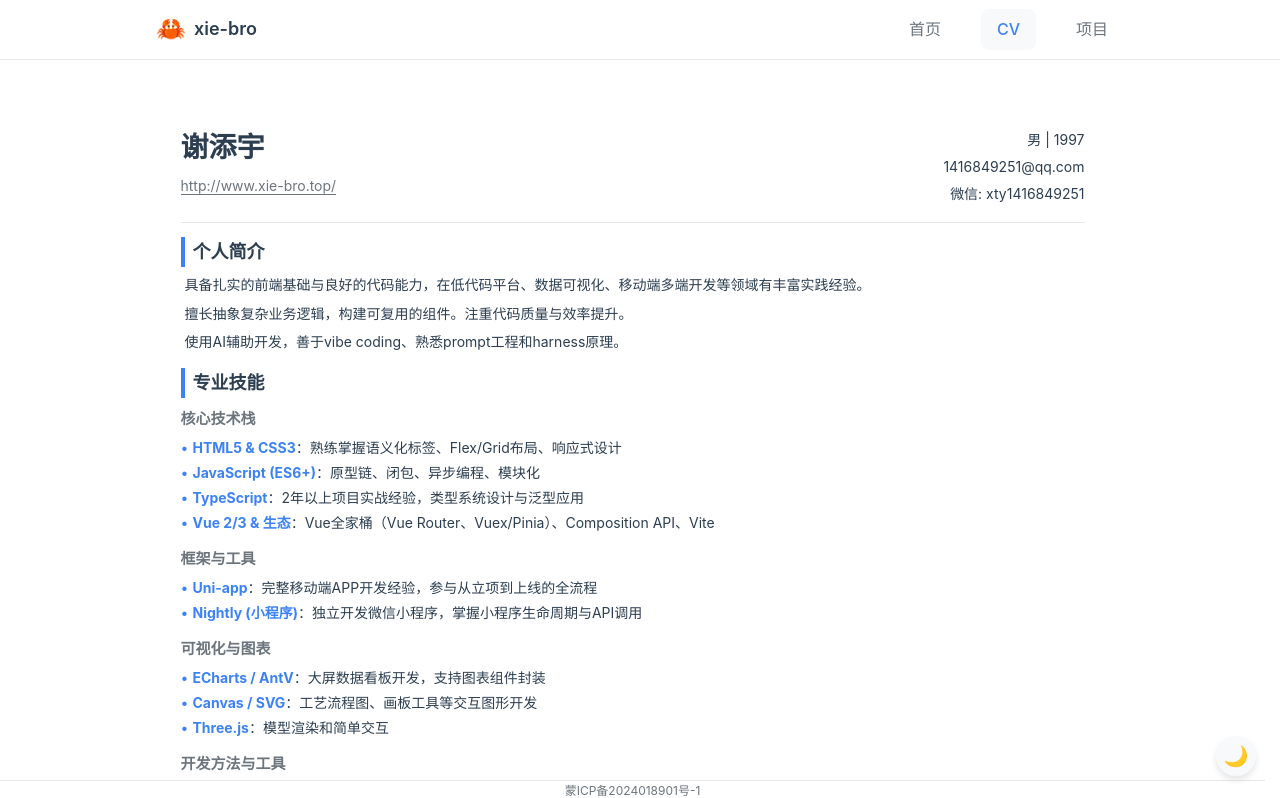
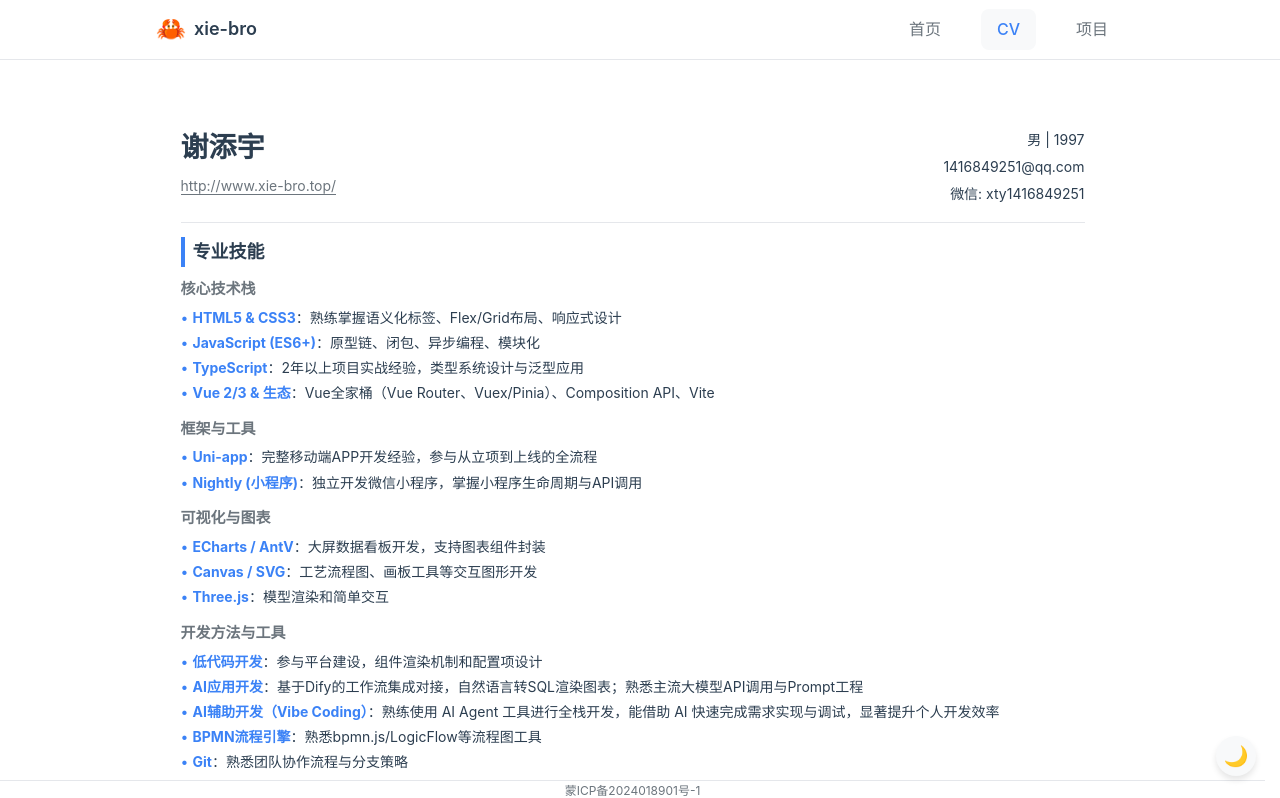
Before and after one commit to XXXXXie1997/personal-homepage, a Vue app: page /cv in a window 1280 px wide. Shown: the top 798 px of the page. Built offline with nearby package versions, Linux system fonts and the light colour scheme.

Commit message:
feat: showcase Drawer and simplify CV

```diff
--- a/src/views/CvView.vue
+++ b/src/views/CvView.vue
@@ -11,16 +11,6 @@
           <p>男 | 1997</p>
           <p>1416849251@qq.com</p>
           <p>微信: xty1416849251</p>
-        </div>
-      </section>
-
-      <!-- 个人简介 -->
-      <section class="summary">
-        <h3>个人简介</h3>
-        <div class="content">
-          <p>具备扎实的前端基础与良好的代码能力，在低代码平台、数据可视化、移动端多端开发等领域有丰富实践经验。</p>
-          <p>擅长抽象复杂业务逻辑，构建可复用的组件。注重代码质量与效率提升。</p>
-          <p>使用AI辅助开发，善于vibe coding、熟悉prompt工程和harness原理。</p>
         </div>
       </section>
 
@@ -332,20 +322,6 @@ strong {
   font-size: 14px;
 }
 
-/* 个人简介 */
-.summary {
-  margin-bottom: 0.8em;
-}
-
-.summary .content {
-  padding: 0 4px;
-}
-
-.summary p {
-  margin-bottom: 6px;
-  line-height: 1.6;
-}
-
 /* 专业技能 */
 .skills {
   margin-bottom: 0.8em;
--- a/src/views/ProjectsView.vue
+++ b/src/views/ProjectsView.vue
@@ -2,6 +2,13 @@
 import { ref } from 'vue'
 
 const projects = ref([
+  {
+    name: 'Drawer',
+    description: '支持 Windows 和 macOS 的二维内容抽屉，可从屏幕边缘随时呼出，自由整理文本、文件、文件夹和截图，并跨应用复制或拖放取用。支持多个独立抽屉、文字编辑、画布缩放、全局快捷键和本地自动保存。',
+    tech: ['Windows', 'macOS', '桌面工具', '本地存储'],
+    link: 'https://github.com/XXXXXie1997/drawer-website',
+    website: 'http://www.xie-bro.top/drawer/'
+  },
   {
     name: 'ALCode AI低代码生成引擎',
     description: '面向低代码平台的 Headless AI 生成服务，支持生成 PageDocument 与增量 Patch。',
@@ -68,6 +75,9 @@ const projects = ref([
           </a>
           <a v-if="project.preview" :href="project.preview" target="_blank" class="btn btn-primary">
             预览
+          </a>
+          <a v-if="project.website" :href="project.website" target="_blank" rel="noopener noreferrer" class="btn btn-primary">
+            官方网站
           </a>
         </div>
       </div>
```
